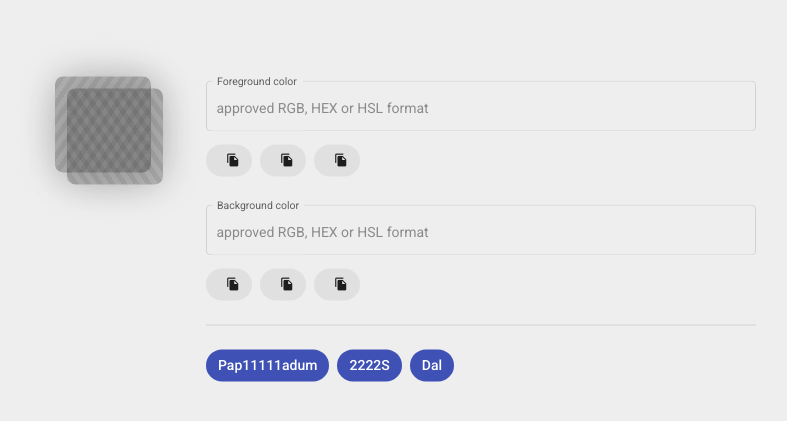
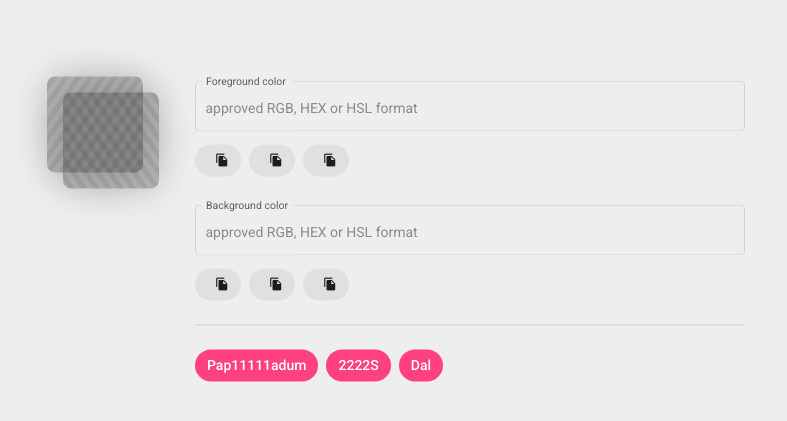
Before and after one commit to vberkaltun/ColorPicker, an Angular app: page / in a window 1280 px wide. Shown: the part 159-580 px from the top of the page, without its empty margins (244-1031 px from the left). Built offline with nearby package versions, Linux system fonts and the light colour scheme.

Commit message:
Major update

```diff
--- a/src/app/app.component.css
+++ b/src/app/app.component.css
@@ -50,9 +50,7 @@
 /* LAYERS ---------------------------------------------------------- */
 
 .input {
-    /* calculation: square width + back padding */
-    width: 146px;
-    height: 146px;
+    padding-right: 12px;
 }
 
 .input .layer {
@@ -68,8 +66,8 @@
 
 .input .layer {
     /* calculation: square width + back padding */
-    width: 108px;
-    height: 108px;
+    width: 112px;
+    height: 112px;
 }
 
 .input .layer * {
@@ -85,7 +83,7 @@
 }
 
 .input .layer .back {
-    margin: 12px 0px 0px 12px;
+    margin: 16px 0px 0px 16px;
     /* background-color: rgba(0, 0, 0, 0.7); */
 }
 
--- a/src/app/app.component.html
+++ b/src/app/app.component.html
@@ -35,9 +35,9 @@
             <div class="settings">
                 <div>
                     <mat-chip-list>
-                        <mat-chip color="primary" selected>Pap11111adum</mat-chip>
-                        <mat-chip color="primary" selected>2222S</mat-chip>
-                        <mat-chip color="primary" selected>Dal</mat-chip>
+                        <mat-chip color="accent" selected>Pap11111adum</mat-chip>
+                        <mat-chip color="accent" selected>2222S</mat-chip>
+                        <mat-chip color="accent" selected>Dal</mat-chip>
                     </mat-chip-list>
                 </div>
             </div>
```
